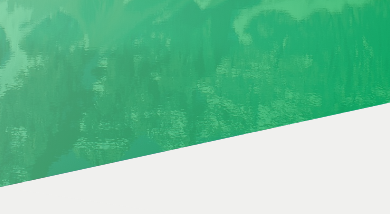
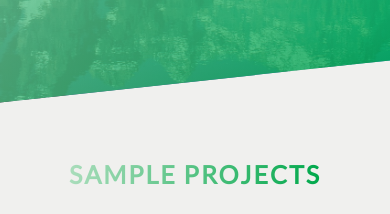
Before and after one commit to tmurvv/take2techsitesass, a website: page index.html in a window 390 px wide. Shown: the part 446-660 px from the top of the page. Drawn offline with nearby package versions, Linux system fonts and the light colour scheme.

Commit message:
Responsive design done

```diff
--- a/index.html
+++ b/index.html
@@ -28,19 +28,19 @@
 
             <div class="nav">
                 <ul class="nav__mainNav js--main-nav">
-                    <li class="nav__mainNav--mainNavItem">
+                    <li class="nav__mainNav--Item">
                         <span><a href="#projects">View projects</a></span>
                     </li>
 
-                    <li class="nav__mainNav--mainNavItem">
+                    <li class="nav__mainNav--Item">
                         <a href="#pricing">Pricing</a>
                     </li>
 
-                    <li class="nav__mainNav--mainNavItem">
+                    <li class="nav__mainNav--Item">
                         <a href="#about">About</a>
                     </li>
 
-                    <li class="nav__mainNav--mainNavItem">
+                    <li class="nav__mainNav--Item">
                         <a href="mailto:tech@take2tech.ca">Contact</a>
                     </li>
 
--- a/js/script.js
+++ b/js/script.js
@@ -14,6 +14,7 @@ $(document).ready(function () {
         var closeVis=$(".nav__mobileNav--icon-close:visible");
 
         mainNav.slideToggle(200);
+        mainNav.addClass("mainBlock")
 
         if ((hamburgerVis).length == 0) {
             hamburger.css("display", "block");
--- a/sass/abstracts/_mixin.scss
+++ b/sass/abstracts/_mixin.scss
@@ -58,6 +58,9 @@
 //We use ems in order to account for changes user has made in default settings
 
 @mixin respond($breakpoint) {  //1em=16px, formula (max or min-screen width) / 16px = ??ems
+    @if $breakpoint == smallPhone {
+        @media only screen and (max-width: 28em) { @content }; //450px  450px/16px (1em) = 37.5em
+    }
     @if $breakpoint == phone {
         @media only screen and (max-width: 37.5em) { @content }; //600px  600px/16px (1em) = 37.5em
     }
--- a/sass/base/_typography.scss
+++ b/sass/base/_typography.scss
@@ -25,7 +25,9 @@ a:visited {
     color: transparent;
     letter-spacing: .2rem;
     transition: all .2s;
-
+    @include respond(smallPhone) {
+        font-size: 2.5rem;
+    }
     &:hover {
         transform: skewY(2deg) skewX(15deg) scale(1.1);
         text-shadow: .5rem 1rem 2rem rgba($colorBlack, .2);
@@ -33,22 +35,24 @@ a:visited {
 }
 
 .o-headingSecondary {
-   display: inline-block;
+    display: inline-block;
     @include clipTextDark;
     font-size: 3.5rem;
     text-transform: uppercase;
     font-weight: 700;
     letter-spacing: .2rem;
     transition: all .2s;
-
+    @include respond(smallPhone) {
+        font-size: 2.5rem;
+    }
     &:hover {
         transform: skewY(-2deg) skewX(-15deg) scale(1.1);
         text-shadow: .5rem 1rem 2rem rgba($colorBlack, .2);
     }
 }
 
+
 h4 {
     text-align: center;
     color: $colorTertiary-dark;
-
 }
--- a/sass/components/_about.scss
+++ b/sass/components/_about.scss
@@ -15,6 +15,12 @@
         &--imgCont {
             height: 15rem;
             width: 15rem;
+
+            @include respond(phone) {
+
+                height: 10rem;
+            width: 10rem;
+            }
             float: left;
 
             -webkit-shape-outside: circle(50% at 50% 50%);
@@ -27,6 +33,10 @@
         &--content {
 
             font-size: 80%;
+            @include respond(phone) {
+
+                font-size: 65%;
+            }
             & > a {
                 color: $colorTertiary;
             }
@@ -37,4 +47,10 @@
 .sectionAbout__content--imgCont-img {
     height: 140%;
     width: 100%;
+
+    @include respond(phone) {
+
+        height: 140%;
+        width: 100%;
+    }
 }
--- a/sass/components/_glossary.scss
+++ b/sass/components/_glossary.scss
@@ -6,6 +6,12 @@
     @include respond(portrait) {
         padding: 2rem;
         font-size: 80%;
+    }
+
+    @include respond(phone) {
+
+        padding: 1rem;
+        font-size: 70%;
     }
 
     &__item {
--- a/sass/components/_pricing.scss
+++ b/sass/components/_pricing.scss
@@ -3,7 +3,6 @@
     display: flex;
     flex-wrap: wrap;
     justify-content: space-around;
-
     &__package {
         display: flex;
         flex-flow: column;
@@ -12,28 +11,30 @@
         border: 6px double $colorTertiary;
         border-radius: .3rem;
         margin: 3.5rem auto 3rem;
+        @include respond(portrait) {
+            margin: 3.5rem auto 8rem;
+        }
+        @include respond(smallPhone) {
+            margin: 3.5rem auto 4rem;
+        }
         &:last-child {
             margin-bottom: 13rem;
         }
-
         &--item {
             text-align: center;
-            & > a {
+            &>a {
                 color: $colorPrimary-dark;
                 text-decoration: none;
-
                 &:hover {
                     text-decoration: underline;
                 }
             }
-
             &-line1 {
                 border-bottom: 2px solid $colorTertiary;
                 padding-bottom: 2rem;
                 margin-bottom: 2rem;
             }
         }
-
         &--price {
             justify-content: center;
             color: $colorPrimary-dark;
--- a/sass/components/_projects.scss
+++ b/sass/components/_projects.scss
@@ -4,10 +4,22 @@
         margin: 3rem auto 8rem auto;
         &>a {
             @include clipTextDarkRev;
+            @include respond(smallPhone) {
+                color: $colorPrimary-dark;
+                text-decoration: none;
+                background-image: none;
+                -webkit-background-clip: initial;
+                background-clip: initial;
+            }
         }
+
 
         @include respond(landscape) {
             width: 60%;
+        }
+        @include respond(phone) {
+            margin-bottom: 5rem;
+            font-size: 75%;
         }
     }
 }
@@ -19,7 +31,6 @@
     -webkit-flex-wrap: wrap;
     flex-wrap: wrap;
     position: relative;
-
 }
 
 .card {
@@ -28,8 +39,6 @@
     height: 40rem;
     width: 32rem;
     margin-bottom: 4rem;
-
-
     &__side {
         display: flex;
         flex-flow: column;
@@ -50,28 +59,23 @@
             position: absolute;
             top: 0;
             left: 0;
-
             &-imgContainer1 {
                 width: 73%;
                 margin: 3rem auto 2rem;
             }
-
             &-imgContainer2 {
                 width: 83%;
                 height: 44%;
                 margin: 3rem auto 2rem;
             }
-
             &-imgContainer3 {
                 width: 73%;
                 margin: 3rem auto 2rem;
             }
-
             &-img {
                 width: 100%;
                 height: 100%;
             }
-
         }
         &--back {
             background-color: $colorTertiary-dark;
@@ -80,7 +84,6 @@
             left: 0;
             transform: rotateY(180deg);
             color: $colorWhite;
-
             &>.o-list {
                 margin: 2rem;
                 text-decoration: underline;
--- a/sass/layout/_footer.scss
+++ b/sass/layout/_footer.scss
@@ -5,6 +5,15 @@
         &--menu {
             &-item {
                 text-transform: uppercase;
+                @include respond(portrait) {
+                    display: block;
+                    font-size: 80%;
+                }
+
+                @include respond(smallPhone) {
+                    font-size: 60%;
+                }
+
                 &:link,
                 &:visited {
                     color: $colorOffwhite;
@@ -24,22 +33,21 @@
 
         &--social {
             &-item {
+                @include respond(portrait) {
+                    font-size: 80%;
+                }
                 &:not(:last-child) {
                     margin-right: 4rem;
                 }
 
                 &:last-child {
-                     vertical-align: 18%;
-                     font-size: 90%;
-
+                    //  vertical-align: 18%;
+                    //  font-size: 90%;
                 }
 
                 &-icon {
-                    font-size: 25rem;
-                    color: #fff;
-
-
-
+                    // font-size: 25rem;
+                    // color: #fff;
                 }
             }
         }
@@ -50,5 +58,15 @@
         color: $colorGrey-light3;
         font-size: 75%;
         margin-top: 2rem;
+
+        @include respond(phone) {
+            font-size: 65%;
+            width: 80%;
+            margin: 3rem auto 0;
+        }
+
+        @include respond(smallPhone) {
+            margin-top: .5rem;
+         }
     }
 }
--- a/sass/layout/_header.scss
+++ b/sass/layout/_header.scss
@@ -9,9 +9,17 @@ HEADER ELEMENTS INSTRUCTIONS
     &__logoBox {
         padding: 1rem;
         float: left;
+        border-radius: .3rem;
+
         &--logo {
             height: 10rem;
             opacity: .2;
+
+            @include respond(smallPhone) {
+                height: 6rem;
+                opacity: .1;
+
+            }
         }
     }
 
--- a/sass/layout/_navigation.scss
+++ b/sass/layout/_navigation.scss
@@ -2,13 +2,17 @@
     margin-right: 2rem;
     margin-top: 2rem;
     float: right;
+    @include respond(portrait) {
+        float: left;
+    }
     &__mainNav {
+        list-style: none;
         @include respond(portrait) {
             display: none;
         }
+        &--Item {
+            display: inline-block;
 
-        &--mainNavItem {
-            display: inline-block;
             &:not(:last-child) {
                 margin-right: 3.5rem;
             }
@@ -24,7 +28,20 @@
                 word-spacing: 5px;
                 font-weight: 400;
                 padding-bottom: 1rem;
+
+                @include respond(portrait) {
+                    padding-bottom: 0;
+                }
             }
+
+            @include respond(portrait) {
+                display: block;
+                padding-bottom: 0;
+                line-height: 1;
+
+            }
+
+
             & a:hover,
             & a:active {
                 border-bottom: 2px solid $colorTertiary-light;
@@ -32,34 +49,21 @@
         }
     }
     &__mobileNav--icon {
-        float: right;
         cursor: pointer;
         display: none;
-
+        position: fixed;
+        top: 2rem;
+        right: 2rem;
         @include respond(portrait) {
-            display: inline-block;
+            display: block;
         }
-
         &-hamburger {
-            height: 2.5rem;
+            height: 3rem;
         }
-
         &-close {
             display: none;
-        } // position: fixed;
-        // top: 2rem;
-        // right: 2rem;
-        // @include respond(portrait) {
-        //     display: block;
-        // }
-        // &--icon {
-        //     height: 3rem;
-        //     border-radius: .3rem;
-        // }
-        // &--icon-close {
-        //     height: 1.5rem;
-        //     border-radius: .3rem;
-        //     float: right;
-        // }
+            height: 2rem;
+            border-radius: .3rem;
+        }
     }
 }
--- a/sass/layout/_pages.scss
+++ b/sass/layout/_pages.scss
@@ -6,13 +6,19 @@
     height: 75vh;
     position: relative;
     clip-path: polygon(0 0, 100% 0, 100% 65vh, 0 100%);
+    @include respond(smallPhone) {
+        height: 65vh;
+        clip-path: polygon(0 0, 100% 0, 100% 60vh, 0 100%);
+    }
 }
 
 .sectionProjects {
-
     background-color: $colorOffwhite;
     padding: 3rem;
     clip-path: polygon(0 0, 100% 6rem, 100% 100%, 0 100%);
+    @include respond(phone) {
+        padding: 5rem 3rem 3rem;
+    }
 }
 
 .sectionPricing {
@@ -20,6 +26,11 @@
     width: 100%;
     clip-path: polygon(0 0, 100% 5%, 100% 100%, 0 100%);
     padding-top: 10rem;
+
+    @include respond(smallPhone) {
+        clip-path: polygon(0 0, 100% 1%, 100% 100%, 0 100%);
+        padding-top: 6rem;
+    }
 }
 
 .sectionAbout {
@@ -32,9 +43,14 @@
 
 .sectionGlossary {
     background-color: $colorWhite;
-    clip-path: polygon(0 0, 100% 2.5%, 100% 100%, 0 100%);
     width: 100%;
     padding-top: 15rem;
+    clip-path: polygon(0 0, 100% 2.5%, 100% 100%, 0 100%);
+
+    @include respond(smallPhone) {
+        padding-top: 6rem;
+        clip-path: polygon(0 0, 100% .5%, 100% 100%, 0 100%);
+    }
 }
 
 .footer {
```
Also changed, not shown: css/style.css, img/Close.png, 1 other file.
